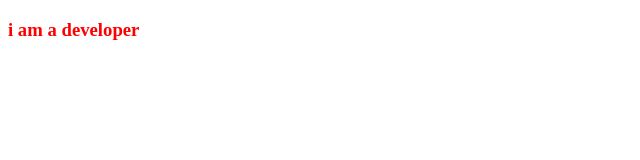
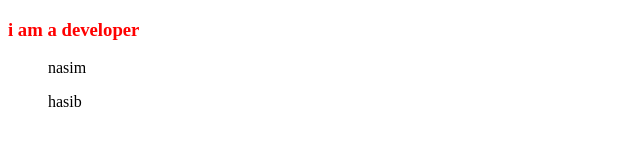
Before and after one commit to nasimhossain1/my-first-github-repo, a plain HTML site: page index.html in a window 1280 px wide. Shown: the full height of the page, 0-640 px from the left. Drawn offline with Linux system fonts and the light colour scheme.

Commit message:
add a meaningfull

```diff
--- a/index.html
+++ b/index.html
@@ -8,6 +8,10 @@
 </head>
 <body>
     <h3>i am a developer</h3>
+    <ol>
+        <p>nasim</p>
+        <p>hasib</p>
+    </ol>
 
 </body>
 </html>
```
